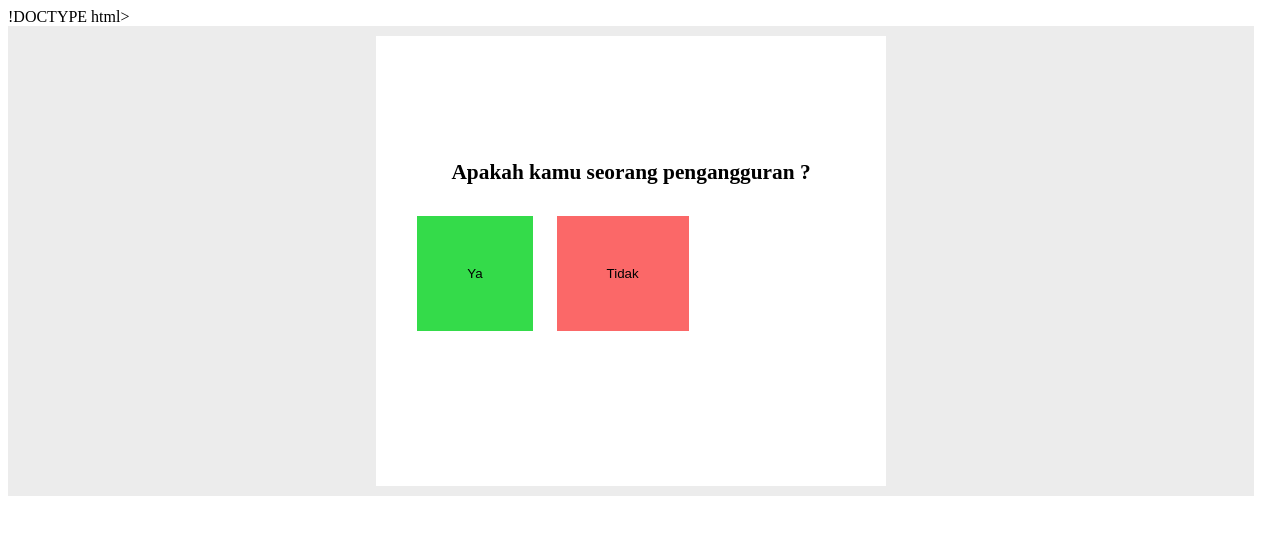
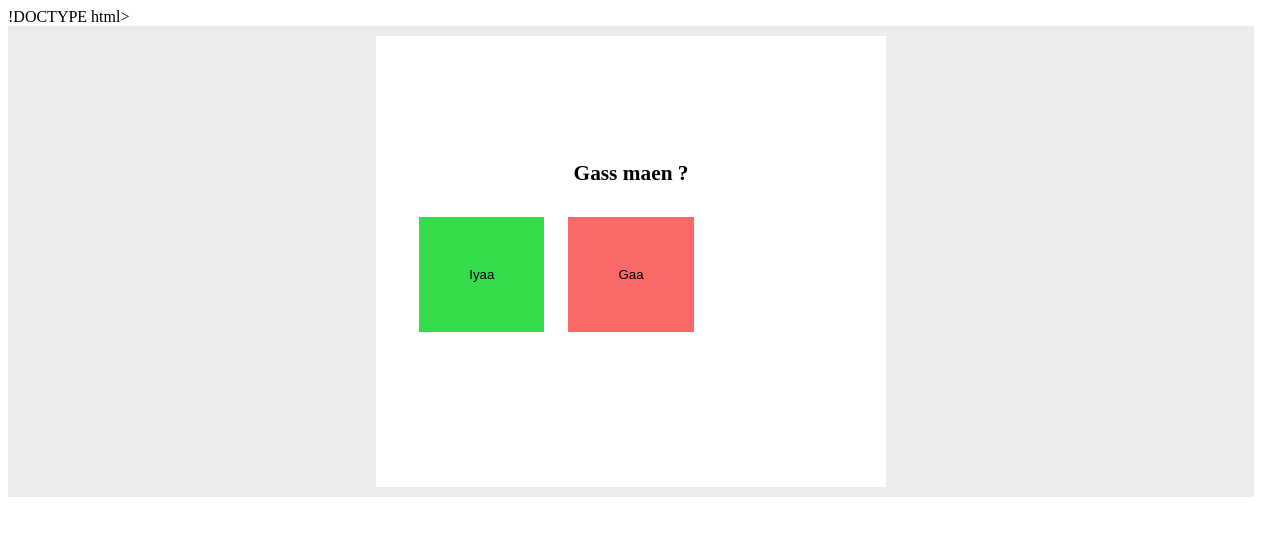
Before and after one commit to mfnurdiansyah/buka, a plain HTML site: page index.html in a window 1280 px wide. Drawn offline with Linux system fonts and the light colour scheme.

Commit message:
Update index.html

```diff
--- a/index.html
+++ b/index.html
@@ -12,15 +12,15 @@
   <div class="page">
     <center>
       <div id="kata" style="visibility:hidden">
-      <p> wkwkwkwk</p>
-      <p>sama ajg..</p>
+      <p> ahahah🤣</p>
+      <p>jamet..</p>
        </div>
       <div id="kata2">
-    <p>Apakah kamu seorang pengangguran ?</p>
-    <button id="kotak1" onclick="ya()">Ya</button>
-    <button id="kotak2" onmouseover="tampilkandua()">Tidak</button>
-    <button id="kotak3" onmouseover="tampilkantiga()">Tidak</button>
-    <button id="kotak4" onmouseover="tampilkanempat()">Tidak</button></div>
+    <p>Gass maen ?</p>
+    <button id="kotak1" onclick="ya()">Iyaa</button>
+    <button id="kotak2" onmouseover="tampilkandua()">Gaa</button>
+    <button id="kotak3" onmouseover="tampilkantiga()">Gaa</button>
+    <button id="kotak4" onmouseover="tampilkanempat()">Gaa</button></div>
       </center>
   </div>
 </div>
```
